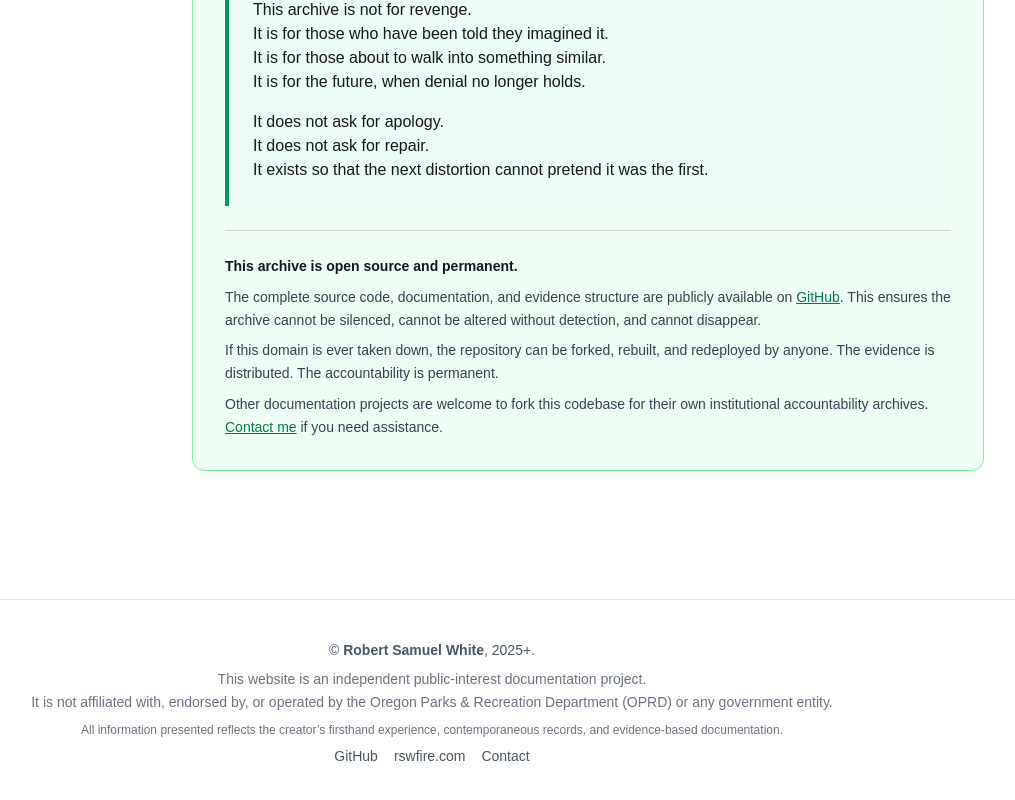
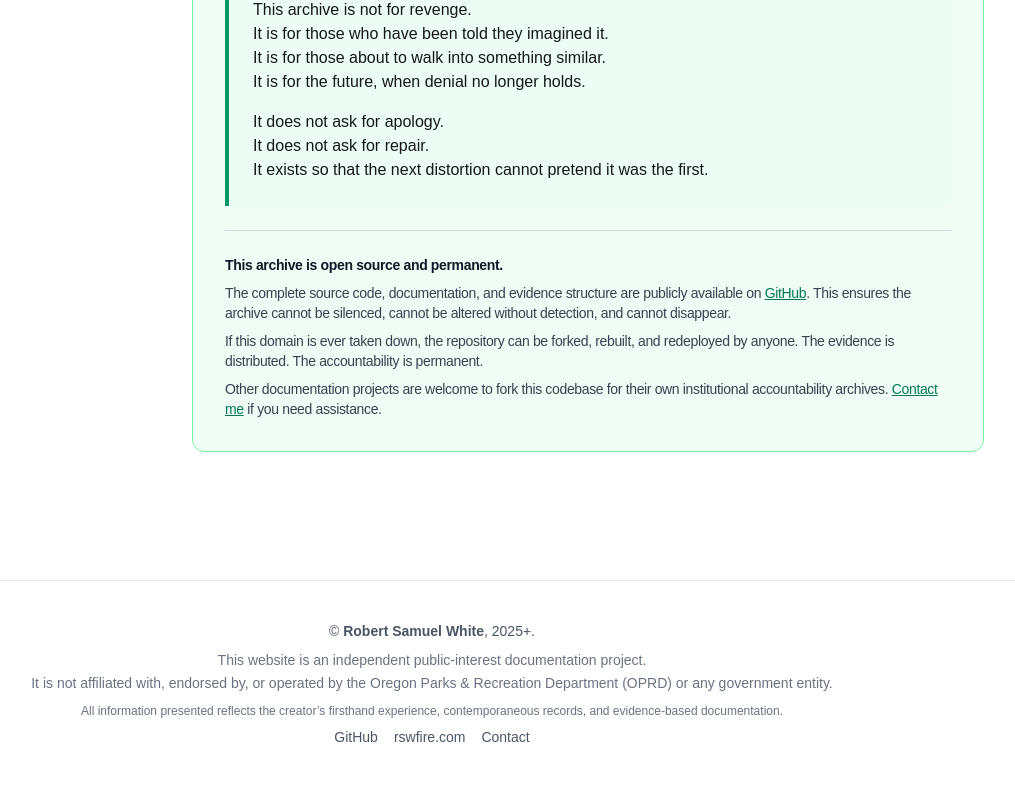
Before and after one commit to rswfire/rswfire.oprd, a Next.js app: page / in a window 1280 px wide. Shown: the part 2422-3222 px from the top of the page, without its empty margins (208-1223 px from the left). Built offline with nearby package versions, Linux system fonts and the light colour scheme.

Commit message:
Polishing the Archive

```diff
--- a/app/(archive)/page.tsx
+++ b/app/(archive)/page.tsx
@@ -187,7 +187,7 @@ export default function OverviewPage() {
                 {/* OPEN SOURCE NOTICE */}
                 <hr className="my-6 border-t border-gray-300" />
 
-                <div className="text-sm text-gray-700 leading-relaxed">
+                <div className="text-sm text-gray-700 tracking-tight">
                     <div className="font-semibold text-gray-900 mb-2">
                         This archive is open source and permanent.
                     </div>
```
